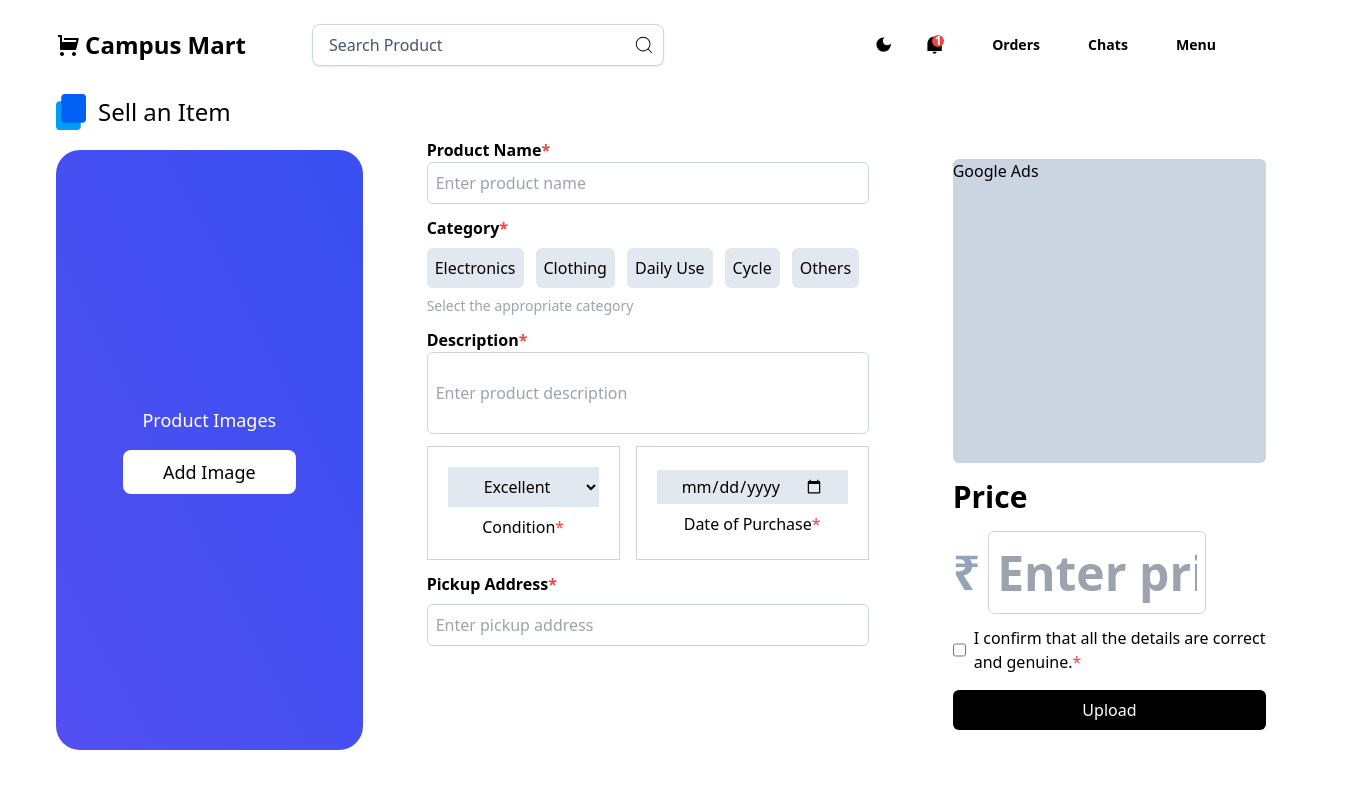
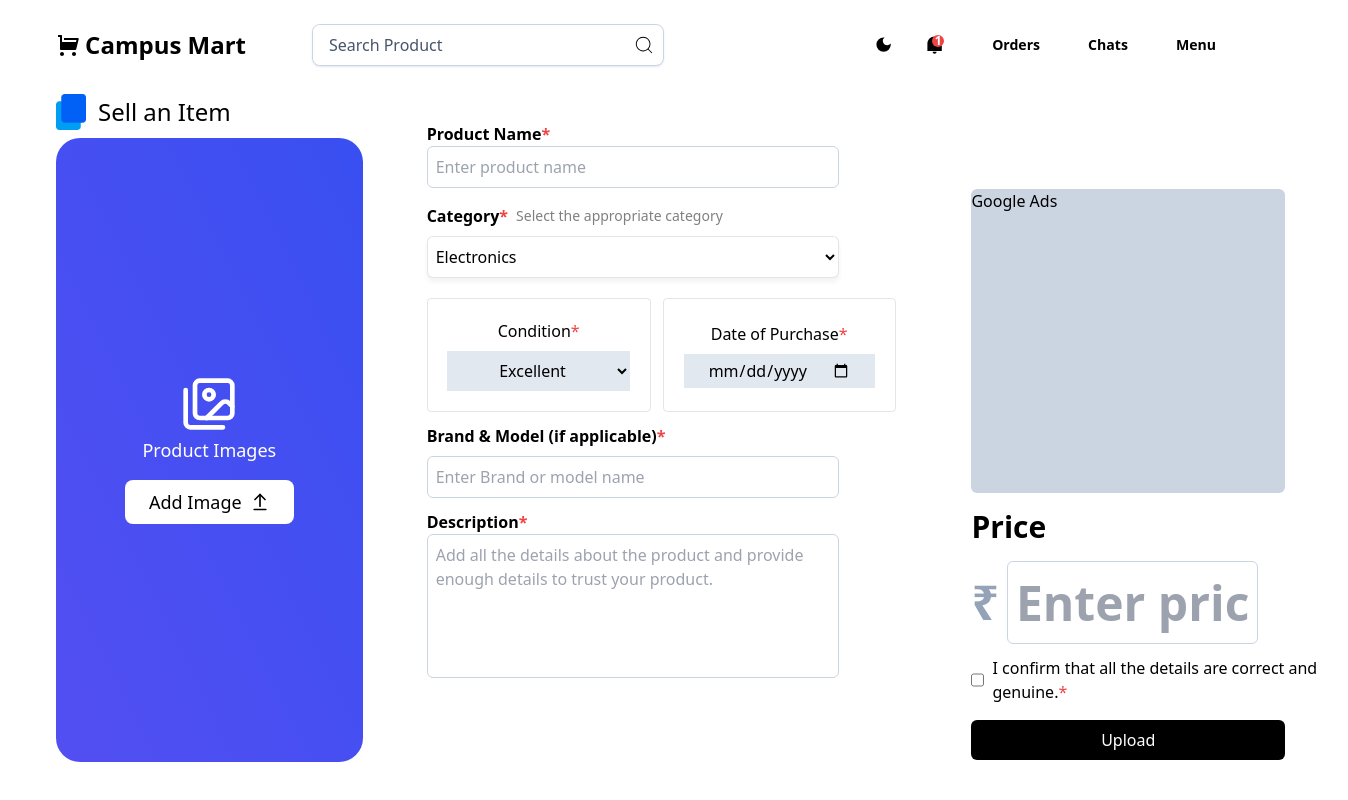
Before and after one commit to SarthakKrishak/Campus_Mart, a React (Vite) app in the folder frontend/: page /upload in a window 1280 px wide. Shown: the whole page, 1348 px wide, since content can reach past the window. Built offline with nearby package versions, Linux system fonts and the light colour scheme.

Commit message:
product_listing page updation

```diff
--- a/frontend/package.json
+++ b/frontend/package.json
@@ -11,8 +11,10 @@
   },
   "dependencies": {
     "axios": "^1.7.9",
+    "lucide-react": "^0.475.0",
     "react": "^18.3.1",
     "react-dom": "^18.3.1",
+    "react-hot-toast": "^2.5.1",
     "react-icons": "^5.4.0",
     "react-router-dom": "^7.0.2"
   },
--- a/frontend/src/Pages/ProductListing.jsx
+++ b/frontend/src/Pages/ProductListing.jsx
@@ -1,6 +1,8 @@
 import React from "react";
 import Header from "../Components/Header";
 import axios from "axios";
+import { Images } from "lucide-react";
+import { ArrowUpFromLine } from "lucide-react";
 
 const ProductListing = () => {
     const [selectedCategory, setSelectedCategory] = React.useState("");
@@ -41,7 +43,8 @@ const ProductListing = () => {
         axios
             .post("/product/register", formData, {
                 headers: {
-                    "Content-Type": "multipart/form-data", ads
+                    "Content-Type": "multipart/form-data",
+                    ads,
                 },
             })
             .then((response) => {
@@ -57,7 +60,7 @@ const ProductListing = () => {
             <Header />
             <div className="flex">
                 {/* Left section */}
-                <div className="flex flex-col gap-5 w-1/3 h-full">
+                <div className="flex flex-col gap-2 w-1/3 h-full">
                     <div className="flex items-center pl-14 pt-5 gap-3 font-medium">
                         <img
                             width={30}
@@ -67,13 +70,18 @@ const ProductListing = () => {
                         />
                         <h1 className="text-2xl">Sell an Item</h1>
                     </div>
-                    <div className="h-[75vh] bg-gradient-to-tr from-[#534ff2] to-[#394ff1] flex flex-col justify-center items-center ml-14 mr-16 rounded-3xl text-white gap-4">
+                    {/* Image upload */}
+                    <div className="h-[78vh] bg-gradient-to-tr from-[#534ff2] to-[#394ff1] flex flex-col justify-center items-center ml-14 mr-16 rounded-3xl text-white gap-4">
+                        <div className="flex flex-col justify-center items-center gap-1">
+                            <Images className="size-14" />
                             <h1 className="text-lg">Product Images</h1>
+                        </div>
                         <button
-                            className="bg-white text-black px-10 py-2 rounded-lg text-lg"
+                            className="bg-white text-black py-2 px-6 rounded-lg text-lg flex justify-between gap-2 items-center"
                             onClick={() => document.getElementById("fileInput").click()} // Trigger the hidden input
                         >
                             Add Image
+                            <ArrowUpFromLine className="size-5" />
                         </button>
                         <input
                             type="file"
@@ -85,9 +93,13 @@ const ProductListing = () => {
                 </div>
 
                 {/* Right section */}
-                <div className="w-2/3 flex justify-between">
-                    <div className="pt-16">
-                        <form onSubmit={handleSubmit} className="flex flex-col">
+                <div className="w-2/3 flex mt-12">
+                    <form onSubmit={handleSubmit} className="flex">
+
+
+
+                        <div className="flex flex-col h-full w-1/2 pr-12">
+                            {/* Product name */}
                             <label htmlFor="productName" className="font-semibold">
                                 Product Name<span className="text-red-500">*</span>
                             </label>
@@ -100,69 +112,38 @@ const ProductListing = () => {
                                 value={productName}
                                 onChange={(e) => setProductName(e.target.value)}
                             />
-                            <div className="font-semibold mt-3 mb-2">
-                                Category<span className="text-red-500">*</span>
-                            </div>
-                            <div className="flex gap-3">
-                                <button
-                                    type="button"
-                                    onClick={() => handleCategorySelect("Electronics")}
-                                    className="bg-slate-200 p-2 rounded-md hover:bg-slate-300"
-                                >
-                                    Electronics
-                                </button>
-                                <button
-                                    type="button"
-                                    onClick={() => handleCategorySelect("Clothing")}
-                                    className="bg-slate-200 p-2 rounded-md hover:bg-slate-300"
-                                >
-                                    Clothing
-                                </button>
-                                <button
-                                    type="button"
-                                    onClick={() => handleCategorySelect("Daily Use")}
-                                    className="bg-slate-200 p-2 rounded-md hover:bg-slate-300"
-                                >
-                                    Daily Use
-                                </button>
-                                <button
-                                    type="button"
-                                    onClick={() => handleCategorySelect("Cycle")}
-                                    className="bg-slate-200 p-2 rounded-md hover:bg-slate-300"
-                                >
-                                    Cycle
-                                </button>
-                                <button
-                                    type="button"
-                                    onClick={() => handleCategorySelect("Others")}
-                                    className="bg-slate-200 p-2 rounded-md hover:bg-slate-300"
-                                >
-                                    Others
-                                </button>
-                            </div>
-                            <h5 className="text-gray-400 text-sm mt-2">
+                            {/* Category */}
+                            <div className="font-semibold mt-4 mb-2 flex items-center gap-2">
+                                <div>Category<span className="text-red-500">*</span></div>
+                                <h5 className="text-black/50 text-sm font-normal">
                                     Select the appropriate category
                                 </h5>
+                            </div>
 
-                            <label htmlFor="productDesc" className="font-semibold mt-3">
-                                Description<span className="text-red-500">*</span>
-                            </label>
-                            <input
-                                required
-                                id="productDesc"
-                                type="text"
-                                placeholder="Enter product description"
-                                className="outline-none border border-slate-300 rounded-md px-2 py-7"
-                                value={productDesc}
-                                onChange={(e) => setProductDesc(e.target.value)}
-                            />
-
-                            <div className="flex mt-3 gap-4">
-                                <div className="border border-slate-300 flex flex-col justify-center items-center p-5 gap-2">
                             <select
                                 name=""
                                 id="opts"
-                                        className="bg-slate-200 px-8 py-2"
+                                className="bg-white shadow-[0px_4px_4px_0px_rgba(170,170,170,0.14)] border border-black/10 outline-none py-2 px-1 rounded-md"
+                                value={productCondition}
+                                onChange={(e) => setProductCondition(e.target.value)}
+                            >
+                                <option value="Electronics">Electronics</option>
+                                <option value="Books">Books</option>
+                                <option value="Daily Essential">Daily Essential</option>
+                                <option value="Cycles">Cycles</option>
+                                <option value="Mattress">Mattress</option>
+                            </select>
+
+                            {/* Condition and  date of purchase */}
+                            <div className="flex mt-5 gap-3">
+                                <div className="border border-black/10 flex flex-col justify-center items-center p-5 gap-2 rounded w-56">
+                                    <h1 className="font-semi">
+                                        Condition<span className="text-red-500">*</span>
+                                    </h1>
+                                    <select
+                                        name=""
+                                        id="opts"
+                                        className="bg-slate-200 px-12 py-2"
                                         value={productCondition}
                                         onChange={(e) => setProductCondition(e.target.value)}
                                     >
@@ -170,39 +151,57 @@ const ProductListing = () => {
                                         <option value="Good">Good</option>
                                         <option value="Poor">Poor</option>
                                     </select>
+
+                                </div>
+                                <div className="border border-black/10 flex flex-col justify-center items-center p-5 gap-2 rounded w-60">
                                     <h1 className="font-semi">
-                                        Condition<span className="text-red-500">*</span>
+                                        Date of Purchase<span className="text-red-500">*</span>
                                     </h1>
-                                </div>
-                                <div className="border border-slate-300 flex flex-col justify-center items-center p-5 gap-2">
                                     <input
                                         type="date"
                                         name=""
                                         id=""
                                         className="bg-slate-200 px-6 py-1"
                                     />
-                                    <h1 className="font-semi">
-                                        Date of Purchase<span className="text-red-500">*</span>
-                                    </h1>
+
                                 </div>
                             </div>
 
+                            {/* brand and model */}
                             <label htmlFor="productDesc" className="font-semibold mt-3">
-                                Pickup Address<span className="text-red-500">*</span>
+                               Brand & Model (if applicable)<span className="text-red-500">*</span>
                             </label>
                             <input
                                 required
                                 id="productAddress"
                                 type="text"
-                                placeholder="Enter pickup address"
+                                placeholder="Enter Brand or model name"
                                 className="outline-none border border-slate-300 rounded-md px-2 py-2 mt-2"
                                 value={productAddress}
                                 onChange={(e) => setProductAddress(e.target.value)}
                             />
-                        </form>
+
+                            {/* Description */}
+                            <label htmlFor="productDesc" className="font-semibold mt-3">
+                                Description<span className="text-red-500">*</span>
+                            </label>
+                            <textarea
+                                required
+                                id="productDesc"
+                                placeholder="Add all the details about the product and provide enough details to trust your product."
+                                className="outline-none border border-slate-300 rounded-md px-2 py-2 h-36 w-full resize-none overflow-auto"
+                                value={productDesc}
+                                onChange={(e) => setProductDesc(e.target.value)}
+                            ></textarea>
+
+
+
+
+
+
                         </div>
 
-                    <div className="flex flex-col gap-4 ml-5 pl-16 justify-center">
+                        <div className="flex flex-col gap-4 ml-5 pl-16 justify-center h-full w-1/2">
                             <div className="h-[38vh] w-[24.5vw] bg-slate-300 flex mt-16 rounded-md">
                                 Google Ads
                             </div>
@@ -220,7 +219,11 @@ const ProductListing = () => {
                                             className="text-black font-extrabold border border-slate-300 flex outline-none rounded-md sm:w-2/3 px-2 py-2 focus:ring-2 focus:ring-[#364EF2] focus:border-[#364EF2] transition duration-200 ease-in-out"
                                             placeholder="Enter price"
                                             value={productPrice}
-                                        onChange={(e) => setProductPrice(e.target.value.replace(/[^0-9.]/g, ''))}
+                                            onChange={(e) =>
+                                                setProductPrice(
+                                                    e.target.value.replace(/[^0-9.]/g, "")
+                                                )
+                                            }
                                             step="any"
                                         />
                                     </div>
@@ -248,6 +251,8 @@ const ProductListing = () => {
                                 </button>
                             </div>
                         </div>
+
+                    </form>
                 </div>
             </div>
         </div>
```
Also changed, not shown: 1 other file (tests, documents, lock files or other folders). Lines whose indentation alone changed are shown as unchanged.
